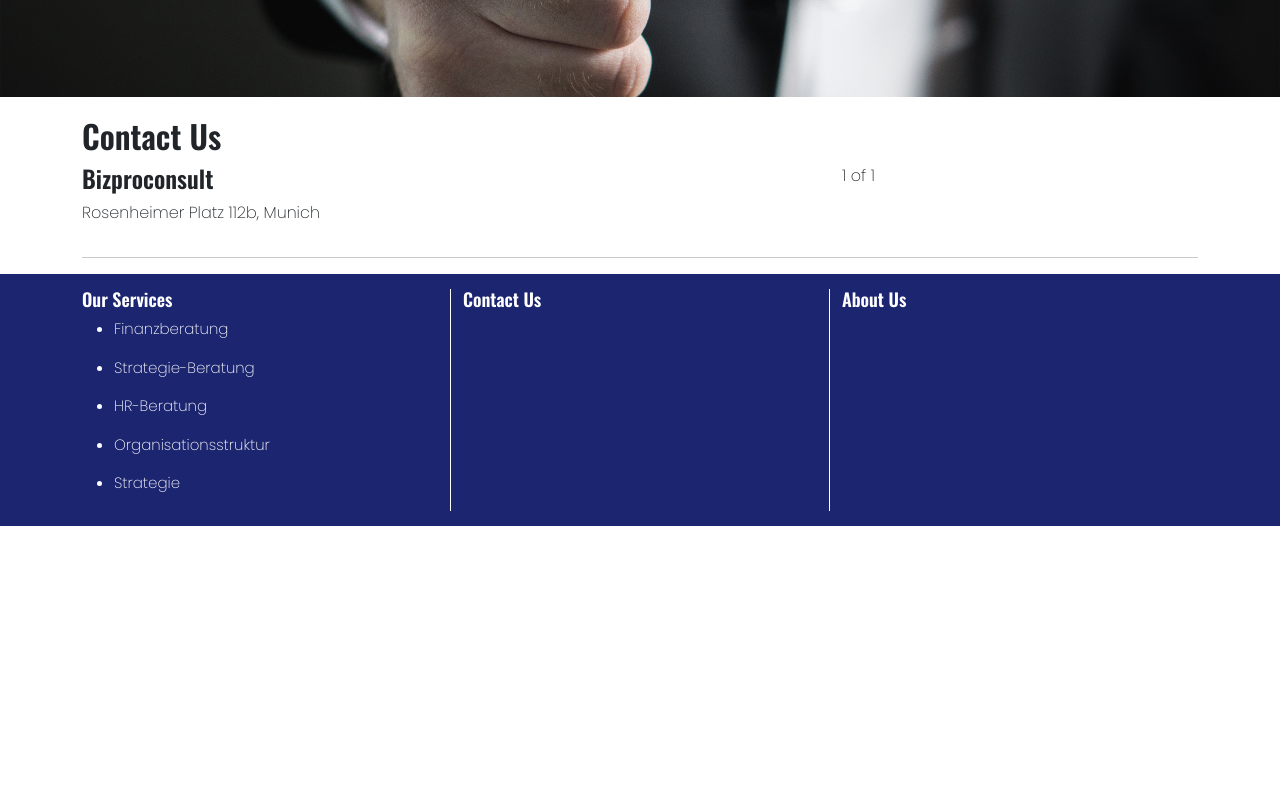
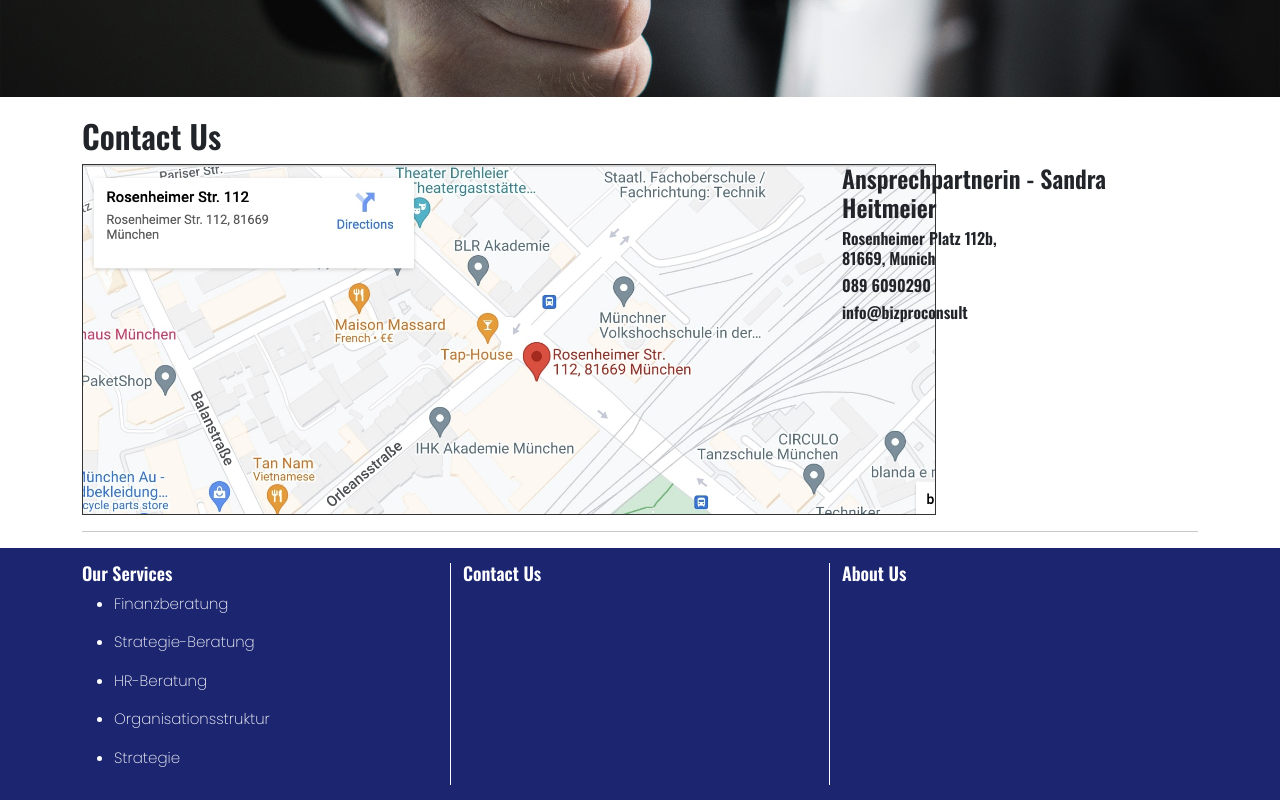
Before and after one commit to deb2050/bizproconsult, a React (Create React App) app: page / in a window 1280 px wide. Shown: the part 3258-4058 px from the top of the page. Before the commit the page ends 3784 px from the top, so only its background shows below. Built offline with nearby package versions, Linux system fonts and the light colour scheme.

Commit message:
add map and footer content

```diff
--- a/package.json
+++ b/package.json
@@ -10,8 +10,7 @@
     "react": "^18.2.0",
     "react-bootstrap": "^2.7.0",
     "react-dom": "^18.2.0",
-    "react-scripts": "^2.1.3",
-    "web-vitals": "^2.1.4"
+    "react-scripts": "^2.1.3"
   },
   "scripts": {
     "start": "react-scripts start",
--- a/src/components/App.css
+++ b/src/components/App.css
@@ -12,3 +12,6 @@ h1, h2, h3, h4, h5, h6 {
 .mb-20 {
   margin-bottom: 20px;
 }
+.map {
+  border: 1px solid #333;
+}
--- a/src/components/Contact.js
+++ b/src/components/Contact.js
@@ -2,6 +2,7 @@ import React from "react";
 import Container from 'react-bootstrap/Container';
 import Row from 'react-bootstrap/Row';
 import Col from 'react-bootstrap/Col';
+import LocationMap from '../components/Map';
 
 const Contact = () => {
     return (
@@ -11,11 +12,15 @@ const Contact = () => {
                 <Row>
                     <Col sm={8}>
                         <div>
-                            <h4>Bizproconsult</h4>
-                            <p>Rosenheimer Platz 112b, Munich</p>
+                            <LocationMap />
                         </div>
                     </Col>
-                    <Col sm={4}>1 of 1</Col>
+                    <Col sm={4}>
+                        <h4>Ansprechpartnerin - Sandra Heitmeier</h4>
+                        <h6>Rosenheimer Platz 112b,<br />81669, Munich</h6>
+                        <h6>089 6090290</h6>
+                        <h6>info@bizproconsult</h6>
+                    </Col>
                 </Row>
                 <hr />
             </Container>
--- /dev/null
+++ b/src/components/Map.js
@@ -0,0 +1,12 @@
+import React from "react";
+import map from '../images/map.jpg';
+
+const LocationMap = () => {
+    return (
+        <div>
+            <img src={map} width="854" height="" alt="Location map" className="map" />
+        </div>
+    )
+}
+
+export default LocationMap;
```
Also changed, not shown: src/images/map.jpg (added), 1 other file (tests, documents, lock files or other folders).
